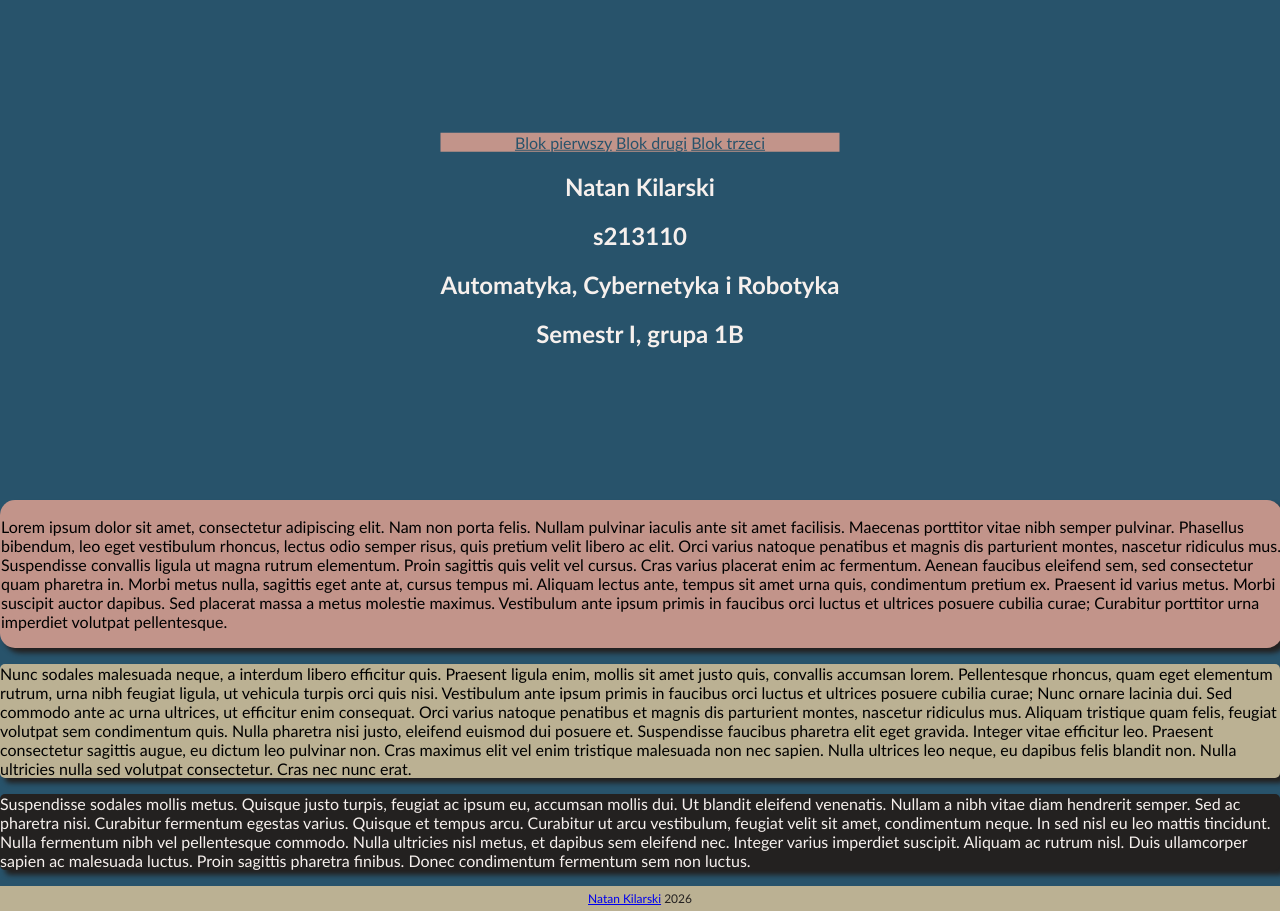
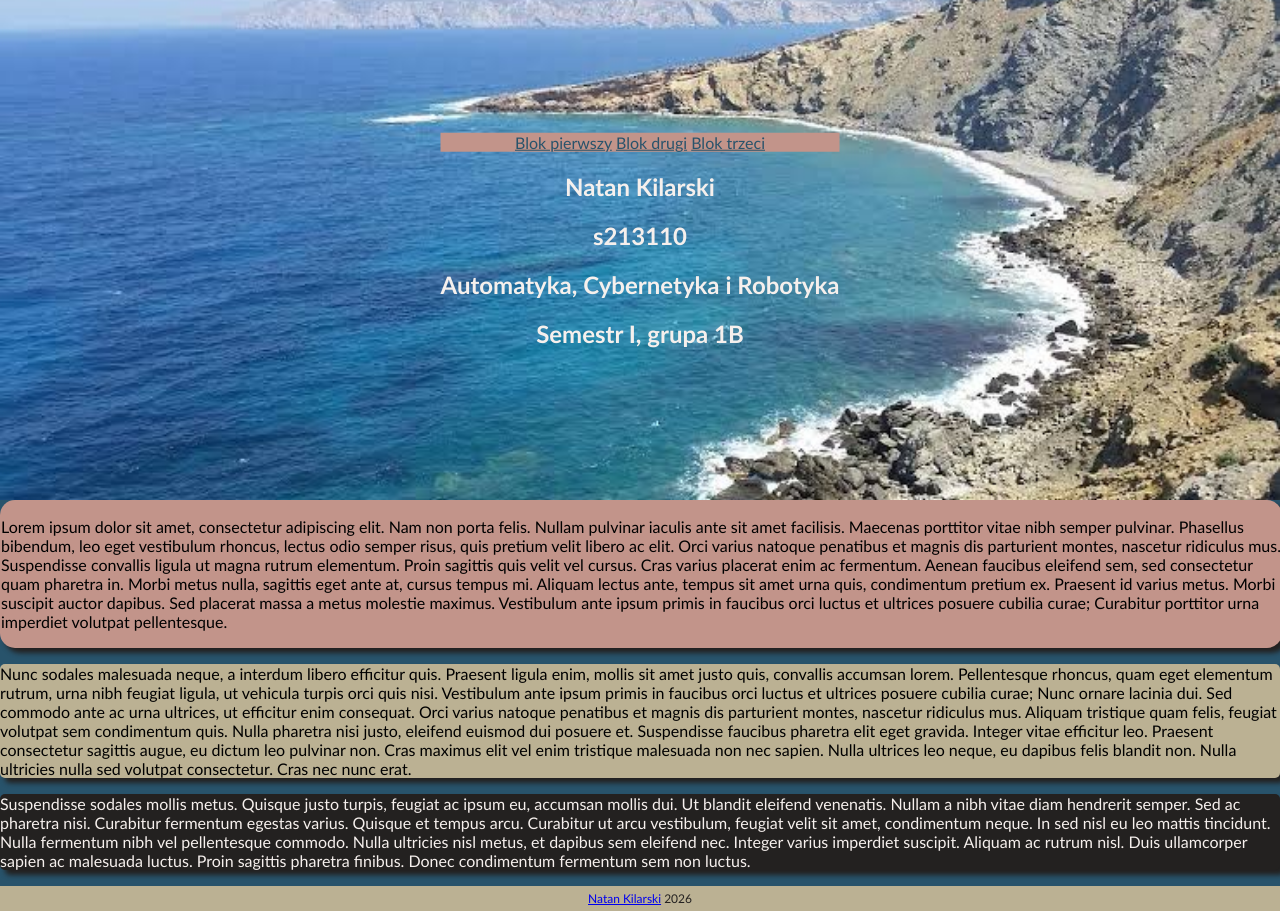
Before and after one commit to Natan-Kilarski/html, a plain HTML site: page index.html in a window 1280 px wide. Drawn offline with Linux system fonts and the light colour scheme.

Commit message:
poprawka ścieżki zdjęcia praso

```diff
--- a/styles/style.css
+++ b/styles/style.css
@@ -8,7 +8,7 @@ body {
 }
 
 .image {
-  background-image: url("images/praso.jpg");
+  background-image: url("../images/praso.jpg");
   height: 500px;
   background-position: center;
   background-repeat: no-repeat;
```
